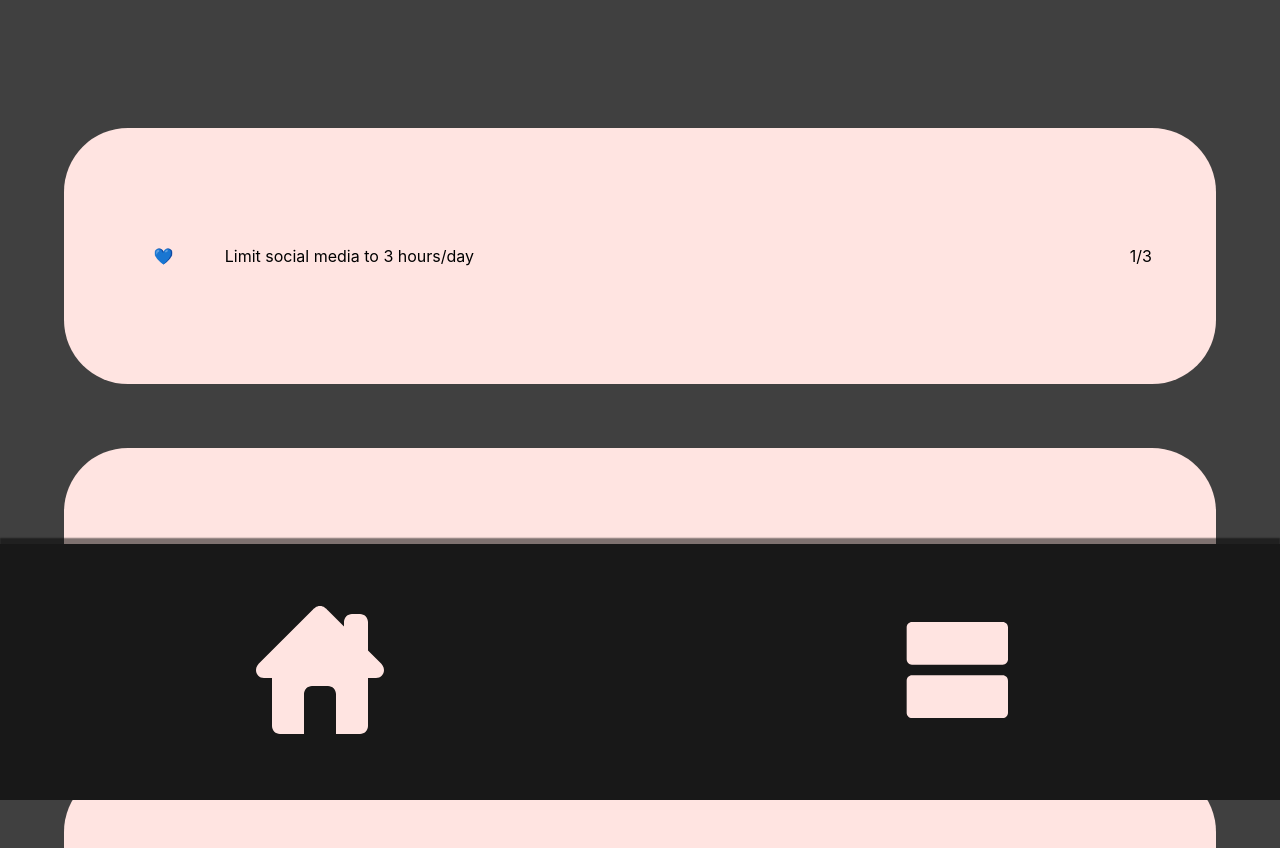
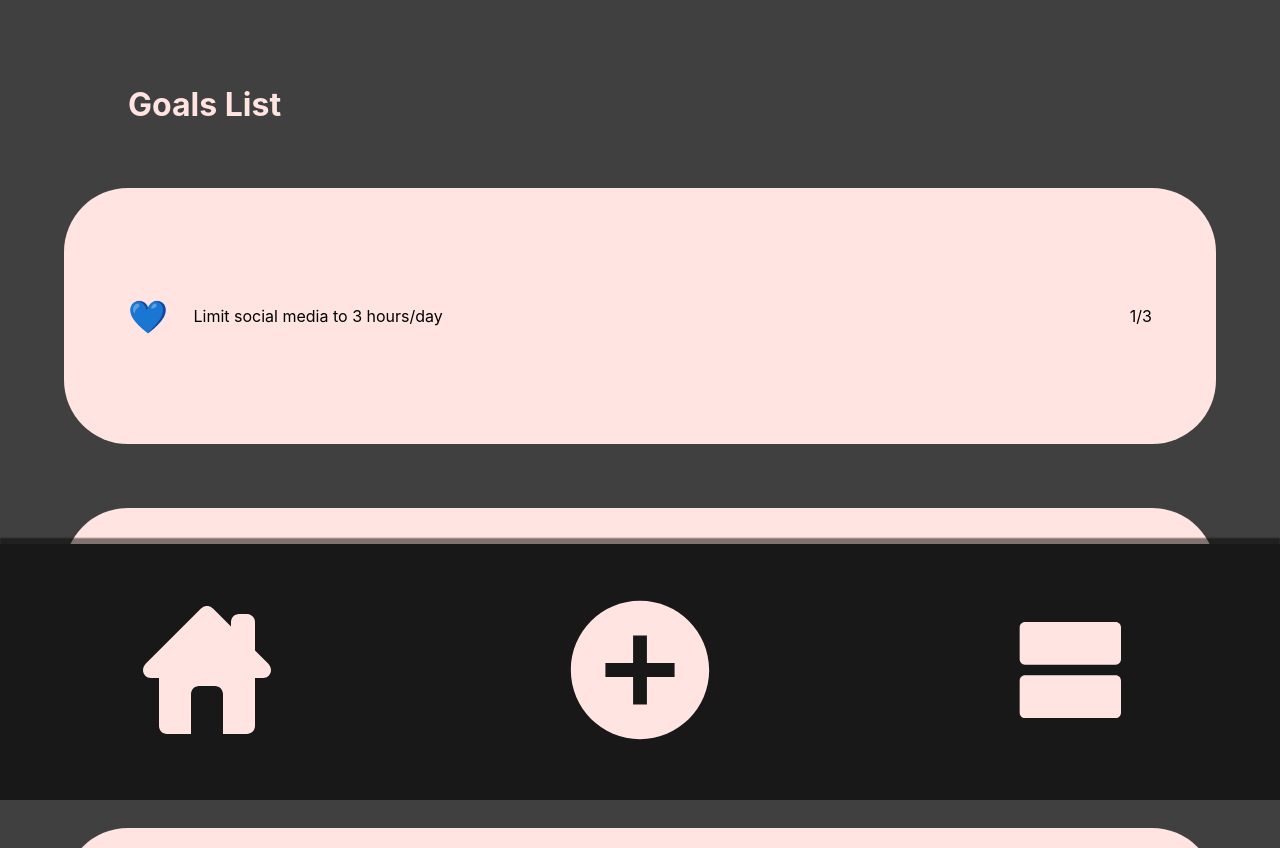
Before and after one commit to juanjmartinezguevara/goal-tracker, a React (Create React App) app in the folder client/: page / in a window 1280 px wide. Built offline with nearby package versions, Linux system fonts and the light colour scheme.

Commit message:
Create AddGoal component, update Navbar, import button files

```diff
--- a/client/src/App.css
+++ b/client/src/App.css
@@ -19,16 +19,31 @@
   width: 10vw;
 }
 
-.home {
-  padding: 5vw 0;
+.add-goal-btn{
+  width: 13vw;
+}
+
+h1 {
+  color: mistyrose;
+}
+
+.margin-main {
+  width: 80vw;
+  margin: 0 auto;
+}
+
+.bg-color {
   background-color: #404040;
   height: 90vh;
+  padding: 5vw 0;
+}
+
+.home {
   overflow-y: scroll;
 }
 
 .goal-bar {
   color: black;
-  width: 80vw;
   height: 20vw;
   display: flex;
   justify-content: space-between;
--- a/client/src/App.js
+++ b/client/src/App.js
@@ -3,6 +3,7 @@ import { Switch, Route } from "react-router-dom";
 import Navbar from "./components/Navbar";
 import Home from "./components/Home";
 import Agenda from "./components/Agenda";
+import AddGoal from "./components/AddGoal";
 
 function App() {
   return (
@@ -10,6 +11,7 @@ function App() {
       <Switch>
         <Route exact path="/" render={(props) => <Home />} />
         <Route exact path="/agenda" render={(props) => <Agenda />} />
+        <Route exact path="/add-goal" render={(props) => <AddGoal />} />
       </Switch>
       <Navbar />
     </div>
--- /dev/null
+++ b/client/src/components/AddGoal.js
@@ -0,0 +1,11 @@
+import React from 'react';
+
+function AddGoal(props) {
+    return (
+        <div>
+            <h1>Add goal feature coming soon!</h1>
+        </div>
+    );
+}
+
+export default AddGoal;
--- a/client/src/components/Agenda.js
+++ b/client/src/components/Agenda.js
@@ -2,7 +2,7 @@ import React from 'react';
 
 function Agenda(props) {
     return (
-        <div>
+        <div className='margin-main bg-color'>
             <h1>Daily agenda feature in progress!</h1>
         </div>
     );
--- a/client/src/components/Home.js
+++ b/client/src/components/Home.js
@@ -1,13 +1,13 @@
 import React from "react";
-import sampleUser from '../sampleUser.json';
+import sampleUser from "../sampleUser.json";
 
 function Home(props) {
   const showGoals = () => {
     return sampleUser.map((eachItem) => {
       return (
-        <div className='goal-bar'>
-          <div className='goal-bar-left'>
-            <article>{eachItem.icon}</article>
+        <div className="goal-bar margin-main">
+          <div className="goal-bar-left">
+            <h1>{eachItem.icon}</h1>
             <p>{eachItem.description}</p>
           </div>
           <div>
@@ -18,7 +18,14 @@ function Home(props) {
     });
   };
 
-  return <div className='home'>{showGoals()}</div>;
+  return (
+    <div className="home bg-color">
+    <div className='margin-main'>
+    <h1>Goals List</h1>
+    </div>
+      {showGoals()}
+    </div>
+  );
 }
 
 export default Home;
--- a/client/src/components/Navbar.js
+++ b/client/src/components/Navbar.js
@@ -2,11 +2,13 @@ import React from 'react';
 import {Link} from 'react-router-dom'
 import home from '../images/home.svg'
 import agenda from '../images/agenda.svg'
+import add from '../images/add.svg'
 
 function Navbar(props) {
     return (
         <nav className='navbar'>
             <Link to='/'><img className='home-btn' src={home} alt='home button'/></Link>
+            <Link to='/add-goal'><img className='add-goal-btn' src={add} alt='add new goal button'/></Link>
             <Link to='/agenda'><img className='agenda-btn' src={agenda} alt='agenda button'/></Link>
         </nav>
     );
--- a/client/src/sampleUser.json
+++ b/client/src/sampleUser.json
@@ -1,4 +1,52 @@
 [
+  {
+    "icon": "💙",
+    "description": "Limit social media to 3 hours/day",
+    "completion": 1,
+    "total": 3
+  },
+  {
+    "icon": "🔥",
+    "description": "Drink 5 water bottles/day",
+    "completion": 4,
+    "total": 5
+  },
+  {
+    "icon": "💙",
+    "description": "Limit social media to 3 hours/day",
+    "completion": 1,
+    "total": 3
+  },
+  {
+    "icon": "🔥",
+    "description": "Drink 5 water bottles/day",
+    "completion": 4,
+    "total": 5
+  },
+  {
+    "icon": "💙",
+    "description": "Limit social media to 3 hours/day",
+    "completion": 1,
+    "total": 3
+  },
+  {
+    "icon": "🔥",
+    "description": "Drink 5 water bottles/day",
+    "completion": 4,
+    "total": 5
+  },
+  {
+    "icon": "💙",
+    "description": "Limit social media to 3 hours/day",
+    "completion": 1,
+    "total": 3
+  },
+  {
+    "icon": "🔥",
+    "description": "Drink 5 water bottles/day",
+    "completion": 4,
+    "total": 5
+  },
   {
     "icon": "💙",
     "description": "Limit social media to 3 hours/day",
```
Also changed, not shown: client/src/images/add.svg (added).
